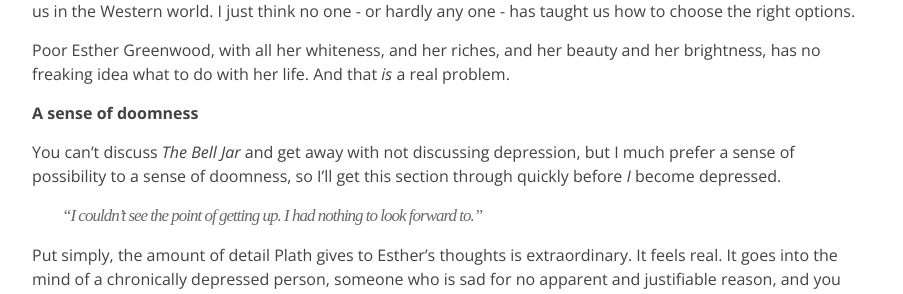
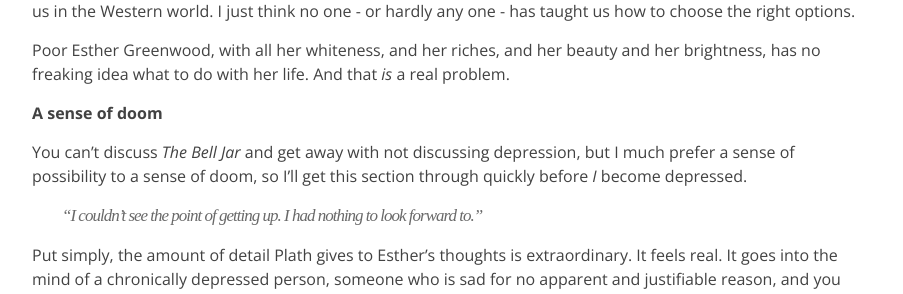
Before and after one commit to irenealgi/readbelow, a Jekyll site: the page built from _posts/2016-05-28-the-bell-jar-a-sense-of-possibility-and-the-anxiety-of-choice.md, in a window 1280 px wide and 900 px high, scrolled down 2684 px. Shown: the part 158-452 px from the top of the window, without its empty margins (188-1091 px from the left). Built offline with Jekyll 4.4.1, drawn with Linux system fonts in a browser that asks for light colours.

Commit message:
Update 2016-05-28-the-bell-jar-a-sense-of-possibility-and-the-anxiety-of-choice.md

```diff
--- a/_posts/2016-05-28-the-bell-jar-a-sense-of-possibility-and-the-anxiety-of-choice.md
+++ b/_posts/2016-05-28-the-bell-jar-a-sense-of-possibility-and-the-anxiety-of-choice.md
@@ -55,9 +55,9 @@ In his _The Paradox of Choice: Why More Is Less_, psychologist Barry Schwartz sa
 
 Poor Esther Greenwood, with all her whiteness, and her riches, and her beauty and her brightness, has no freaking idea what to do with her life. And that _is_ a real problem.
 
-**A sense of doomness**
+**A sense of doom**
 
-You can't discuss _The Bell Jar_ and get away with not discussing depression, but I much prefer a sense of possibility to a sense of doomness, so I'll get this section through quickly before _I_ become depressed.
+You can't discuss _The Bell Jar_ and get away with not discussing depression, but I much prefer a sense of possibility to a sense of doom, so I'll get this section through quickly before _I_ become depressed.
 
 >“I couldn’t see the point of getting up. I had nothing to look forward to.”
 
```
